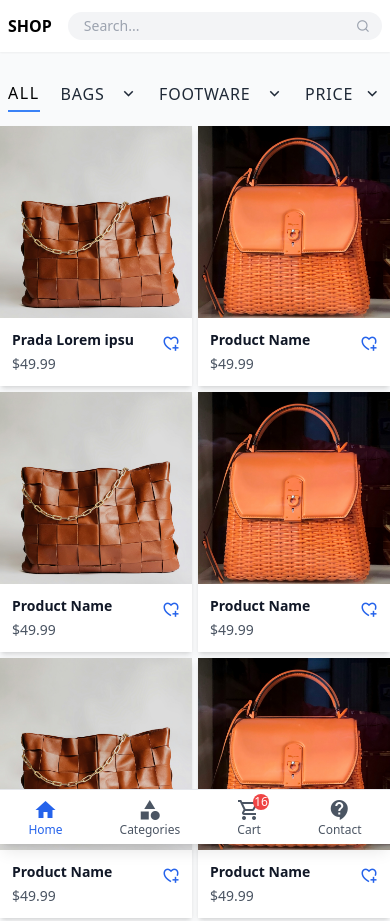
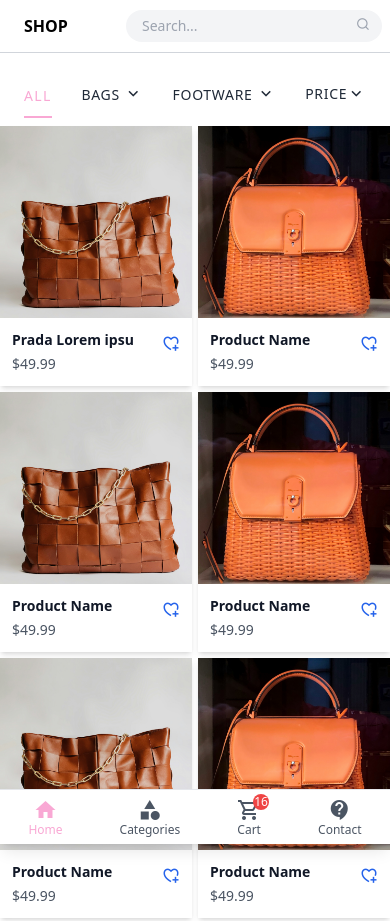
Before and after one commit to adupoku71/plant-ui, a website: page ecommerce.html in a window 390 px wide. Shown: the top 921 px of the page. Drawn offline with nearby package versions, Linux system fonts and the light colour scheme.

Commit message:
more works on filter section

```diff
--- a/assets/js/index.js
+++ b/assets/js/index.js
@@ -1,88 +1,193 @@
+// document.addEventListener("DOMContentLoaded", () => {
+//   const filterDropDown = document.querySelectorAll(".filter-dropdown")
+
+//   // Filter Section Drop Down
+//   document.querySelectorAll(".filter-trigger").forEach((trigger) => {
+//     trigger.addEventListener("click", (e) => {
+//       e.stopPropagation()
+//       const bottomBorder = trigger.querySelector(".bottom-line")
+//       document.querySelectorAll(".filter-trigger").forEach((t) => {
+//         if (t != trigger)
+//           t.querySelector(".bottom-line")?.classList.add("hidden")
+
+//         // t.classList.remove("text-pink-300")
+//       })
+//       const dropdown = trigger.nextElementSibling
+//       trigger.classList.toggle("text-pink-300")
+//       bottomBorder.classList.toggle("hidden")
+//       //   bottomBorder.classList.toggle("bg-pink-300")
+
+//       if (dropdown) {
+//         const height = `h-[${dropdown.scrollHeight}px]`
+
+//         dropdown.classList.toggle(height)
+
+//         // Toggle dropdown height
+//         filterDropDown.forEach((d) => {
+//           if (d !== dropdown) {
+//             d.classList.remove(height)
+//           }
+//         })
+//       }
+//       //   const icon = trigger.querySelector("i")
+//     })
+//   })
+
+//   document.addEventListener("click", () => {
+//     console.log("clicked")
+
+//     document.querySelectorAll(".filter-trigger").forEach((d) => {
+//       d.querySelector(".bottom-line")?.classList.add("hidden")
+//       d.classList.remove("h-[160px]")
+//     })
+//   })
+//   document.addEventListener("click", () => {
+//     document.querySelectorAll(".filter-dropdown").forEach((d) => {
+//       d.classList.remove("h-[160px]")
+//     })
+//   })
+
+//   // Sticky FilterSEction
+//   const filterSection = document.getElementById("filter-section")
+//   const navbar = document.querySelector("#mobile-nav")
+//   const navbarHeight = navbar.offsetHeight
+//   //   const navbarHeight = 60
+//   const originalOffsetTop = filterSection.offsetTop
+
+//   window.addEventListener("scroll", () => {
+//     if (window.scrollY >= originalOffsetTop - navbarHeight) {
+//       // When sticky
+//       filterSection.classList.add(
+//         "fixed",
+//         `top-[${navbarHeight - 1}px]`,
+//         "w-full",
+//         "z-50",
+//         // "bg-gray-50",
+//         "shadow-sm",
+//         "left-0",
+//         "bg-white"
+//         // "pb-2"
+//         // "bg-blue-700"
+//         // "border-t"
+//         //   "border-gray-200"
+//       )
+//       filterSection.classList.remove("relative", "border-b", "py-2")
+//       //   document.querySelectorAll(".filter-trigger").forEach((filter) => {
+//       //     filter.classList.remove("border-b-2", "border-gray-300")
+//       //   })
+//     } else {
+//       // When normal
+//       filterSection.classList.remove(
+//         "fixed",
+//         `top-[${navbarHeight}px]`,
+//         "w-full",
+//         "z-50",
+//         // "bg-white",
+//         "shadow-sm",
+//         "border-t"
+//         // "pb-2"
+//       )
+//       //   filterSection.classList.add("relative", "py-2")
+//       // document.querySelectorAll(".filter-trigger").forEach((filter) => {
+//       //   filter.classList.add("border-b-2", "border-gray-300")
+//       // })
+//     }
+//   })
+// })
+
 document.addEventListener("DOMContentLoaded", () => {
-  const filterDropDown = document.querySelectorAll(".filter-dropdown")
+  // Cache DOM elements
+  const filterSection = document.getElementById("filter-section")
+  const navbar = document.querySelector("#mobile-nav")
+  const filterTriggers = document.querySelectorAll(".filter-trigger")
+  const filterDropdowns = document.querySelectorAll(".filter-dropdown")
 
-  // Filter Section Drop Down
-  document.querySelectorAll(".filter-trigger").forEach((trigger) => {
-    trigger.addEventListener("click", (e) => {
-      e.stopPropagation()
-      document.querySelectorAll(".filter-trigger").forEach((t) => {
-        t.classList.remove("border-b-2")
+  // Constants
+  const navbarHeight = navbar.offsetHeight
+  const originalOffsetTop = filterSection.offsetTop
+
+  // Toggle dropdown visibility
+  const toggleDropdown = (trigger) => {
+    const bottomBorder = trigger.querySelector(".bottom-line")
+    const dropdown = trigger.nextElementSibling
+
+    // Close other dropdowns
+    filterTriggers.forEach((t) => {
+      if (t !== trigger) {
+        t.querySelector(".bottom-line")?.classList.add("hidden")
+        t.classList.remove("text-pink-300")
+      }
     })
-      trigger.classList.toggle("border-b-2")
-      const dropdown = trigger.nextElementSibling
+
+    // Toggle current dropdown
+    trigger.classList.toggle("text-pink-300")
+    bottomBorder.classList.toggle("hidden")
 
     if (dropdown) {
       const height = `h-[${dropdown.scrollHeight}px]`
-
       dropdown.classList.toggle(height)
 
-        // Toggle dropdown height
-        filterDropDown.forEach((d) => {
+      //   close other dropdowns
+      filterDropdowns.forEach((d) => {
         if (d !== dropdown) {
           d.classList.remove(height)
         }
       })
     }
-      //   const icon = trigger.querySelector("i")
-    })
+  }
+
+  // Close all dropdowns
+  const closeAllDropdowns = () => {
+    filterTriggers.forEach((trigger) => {
+      trigger.querySelector(".bottom-line")?.classList.add("hidden")
+      trigger.classList.remove("text-pink-300")
     })
 
-  document.addEventListener("click", () => {
-    document.querySelectorAll(".filter-trigger").forEach((d) => {
-      d.classList.remove("border-b-2")
-      d.classList.remove("h-[160px]")
+    filterDropdowns.forEach((dropdown) => {
+      const height = `h-${dropdown.scrollHeight}px`
+
+      dropdown.classList.remove("h-[140px]")
     })
-  })
-  document.addEventListener("click", () => {
-    document.querySelectorAll(".filter-dropdown").forEach((d) => {
-      d.classList.remove("h-[160px]")
-    })
-  })
+  }
 
-  // Sticky FilterSEction
-  const filterSection = document.getElementById("filter-section")
-  const navbar = document.querySelector("#mobile-nav")
-  const navbarHeight = navbar.offsetHeight
-  //   const navbarHeight = 60
-  const originalOffsetTop = filterSection.offsetTop
+  // Handle sticky filter section
+  const handleStickyFilter = () => {
+    const shouldStick = window.scrollY >= originalOffsetTop - navbarHeight
 
-  window.addEventListener("scroll", () => {
-    if (window.scrollY >= originalOffsetTop - navbarHeight) {
-      // When sticky
+    if (shouldStick) {
       filterSection.classList.add(
         "fixed",
-        `top-[${navbarHeight}px]`,
+        `top-[${navbarHeight - 1}px]`,
         "w-full",
         "z-50",
-        "bg-gray-50",
         "shadow-sm",
         "left-0",
         "bg-white"
-        // "pb-2"
-        // "bg-blue-700"
-        // "border-t"
-        //   "border-gray-200"
       )
       filterSection.classList.remove("relative", "border-b", "py-2")
-      //   document.querySelectorAll(".filter-trigger").forEach((filter) => {
-      //     filter.classList.remove("border-b-2", "border-gray-300")
-      //   })
     } else {
-      // When normal
       filterSection.classList.remove(
         "fixed",
         `top-[${navbarHeight}px]`,
         "w-full",
         "z-50",
-        "bg-white",
         "shadow-sm",
-        "border-t",
-        "pb-2"
+        "border-t"
       )
-      //   filterSection.classList.add("relative", "py-2")
-      // document.querySelectorAll(".filter-trigger").forEach((filter) => {
-      //   filter.classList.add("border-b-2", "border-gray-300")
-      // })
     }
+  }
+
+  // Event listeners
+  filterTriggers.forEach((trigger) => {
+    trigger.addEventListener("click", (e) => {
+      e.stopPropagation()
+      toggleDropdown(trigger)
     })
   })
+
+  document.addEventListener("click", closeAllDropdowns)
+  window.addEventListener("scroll", handleStickyFilter)
+
+  // Initialize
+  handleStickyFilter()
+})
--- a/ecommerce.html
+++ b/ecommerce.html
@@ -19,12 +19,12 @@
     <script src="https://cdn.tailwindcss.com"></script>
     <!-- <link rel="stylesheet" href="src/output.css" /> -->
   </head>
-  <body class="bg-gray-50">
+  <body class="bg-white">
     <!-- Mobile Layout (shown on small screens) -->
 
     <div
       id="mobile-nav"
-      class="mobile-nav fixed top-0 z-50 flex bg-white py-3 w-full items-center justify-between px-2 shadow-sm lg:hidden"
+      class="mobile-nav fixed top-0 z-50 flex bg-white py-2.5 w-full items-center justify-between px-2 lg:hidden border-b border-gray-300 pl-6"
     >
       <!-- Logo on the left -->
       <div class="flex items-center">
@@ -35,12 +35,12 @@
       </div>
 
       <!-- Search Bar on the right -->
-      <div class="ml-4 md:min-w-sm max-w-4xs min-w-3xs flex-1">
+      <div class="ml-4 md:min-w-sm w-64">
         <div class="relative">
           <input
             type="text"
             placeholder="Search..."
-            class="w-full rounded-full bg-gray-100 px-4 py-1 text-sm focus:border-blue-500 focus:ring-blue-500"
+            class="w-full rounded-full bg-gray-100 px-4 py-1.5 text-sm focus:border-blue-500 focus:ring-blue-500"
           />
           <i
             class="ri-search-line absolute top-1 text-sm right-3 text-gray-400"
@@ -51,11 +51,11 @@
 
     <!-- Bottom Menu Bar -->
     <div
-      class="fixed z-50 bottom-0 left-0 right-0 bg-white shadow-lg border-t border-gray-200"
+      class="fixed z-50 bottom-0 left-0 right-0 bg-white shadow-lg border-t border-gray-200 md:hidden"
     >
       <div class="flex justify-around items-center pt-2 pb-1.5">
         <!-- Home -->
-        <a href="#" class="flex flex-col items-center text-blue-600">
+        <a href="#" class="flex flex-col items-center text-pink-300">
           <span class="material-icons h-full">home</span>
           <span class="text-xs">Home</span>
         </a>
@@ -134,26 +134,34 @@
       </h2> -->
 
       <!-- Filter section  -->
-      <div id="filter-section" class="w-full lg:mt-2">
+      <div id="filter-section" class="w-full lg:mt-2 text-sm">
         <div class="w-full items-center lg:max-w-7xl lg:mx-auto">
           <div
-            class="lg:hidden flex sm:justify-end justify-between sm:gap-6 px-2 pb-1.5"
+            class="lg:hidden flex sm:justify-end justify-between sm:gap-6 px-6 bg-white"
           >
-            <div class="relative">
+            <div class="relative pb-2.5">
               <button
                 id="all"
-                class="cursor-pointer h-full tracking-widest font-medium border-b-2 border-blue-500 pb-1"
+                class="cursor-pointer h-full tracking-widest font-medium text-pink-300 pt-1"
               >
                 ALL
-                <!-- <i class="ri-arrow-down-s-line text-lg"></i> -->
+                <!-- <i class="ri-arrow-down-s-line text-lg invisible"></i> -->
+                <div class="absolute bottom-0 w-full bg-pink-300 h-0.5"></div>
               </button>
             </div>
-            <div class="relative">
+            <div class="relative pb-2.5">
               <button
-                class="filter-trigger cursor-pointer text-gray-800 w-full font-medium tracking-wider space-x-2.5 pb-1"
+                class="filter-trigger cursor-pointer text-gray-800 w-full font-medium tracking-wider"
               >
-                <span>BAGS</span> <i class="ri-arrow-down-s-line text-lg"></i>
+                <span>BAGS</span>
+                <!-- <div class="absolute -right-6 bottom-2"> -->
+                <i class="ri-arrow-down-s-line text-lg"></i>
+                <!-- </div> -->
+                <div
+                  class="bottom-line bg-pink-300 absolute bottom-0 w-full bottom-line h-0.5 hidden"
+                ></div>
               </button>
+
               <div
                 class="filter-dropdown top-[38px] absolute w-48 left-0 bg-white shadow-md z-20 transition-all duration-200 ease-in-out h-0 overflow-hidden"
               >
@@ -166,13 +174,17 @@
                 </div>
               </div>
             </div>
-            <div class="relative">
+            <div class="relative pb-2.5">
               <button
-                class="filter-trigger cursor-pointer text-gray-800 w-full text-left font-medium tracking-wider space-x-2.5 pb-1"
+                class="filter-trigger cursor-pointer text-gray-800 w-full text-left font-medium tracking-wider"
               >
                 <span>FOOTWARE</span>
+                <div
+                  class="bottom-line bg-pink-300 absolute bottom-0 w-full bottom-line h-0.5 hidden"
+                ></div>
                 <i class="ri-arrow-down-s-line text-lg"></i>
               </button>
+
               <div
                 class="filter-dropdown top-[38px] absolute w-48 left-0 bg-white shadow-md z-20 transition-all duration-200 ease-in-out h-0 overflow-hidden"
               >
@@ -186,13 +198,17 @@
               </div>
             </div>
 
-            <div class="relative">
+            <div class="relative pb-2.5">
               <button
-                class="filter-trigger cursor-pointer text-gray-800 w-full font-medium tracking-wider flex space-x-2.5 justify-between items-center pb-1"
+                class="filter-trigger cursor-pointer text-gray-800 w-full font-medium tracking-wider flex justify-between items-center"
               >
                 <span>PRICE</span>
+                <div
+                  class="bottom-line bg-pink-300 absolute bottom-0 w-full bottom-line h-0.5 hidden"
+                ></div>
                 <i class="ri-arrow-down-s-line text-lg"></i>
               </button>
+
               <div
                 class="filter-dropdown top-[38px] absolute w-48 right-0 bg-white shadow-md z-20 transition-all duration-200 ease-in-out h-0 overflow-hidden"
               >
```
Lines whose indentation alone changed are shown as unchanged.
